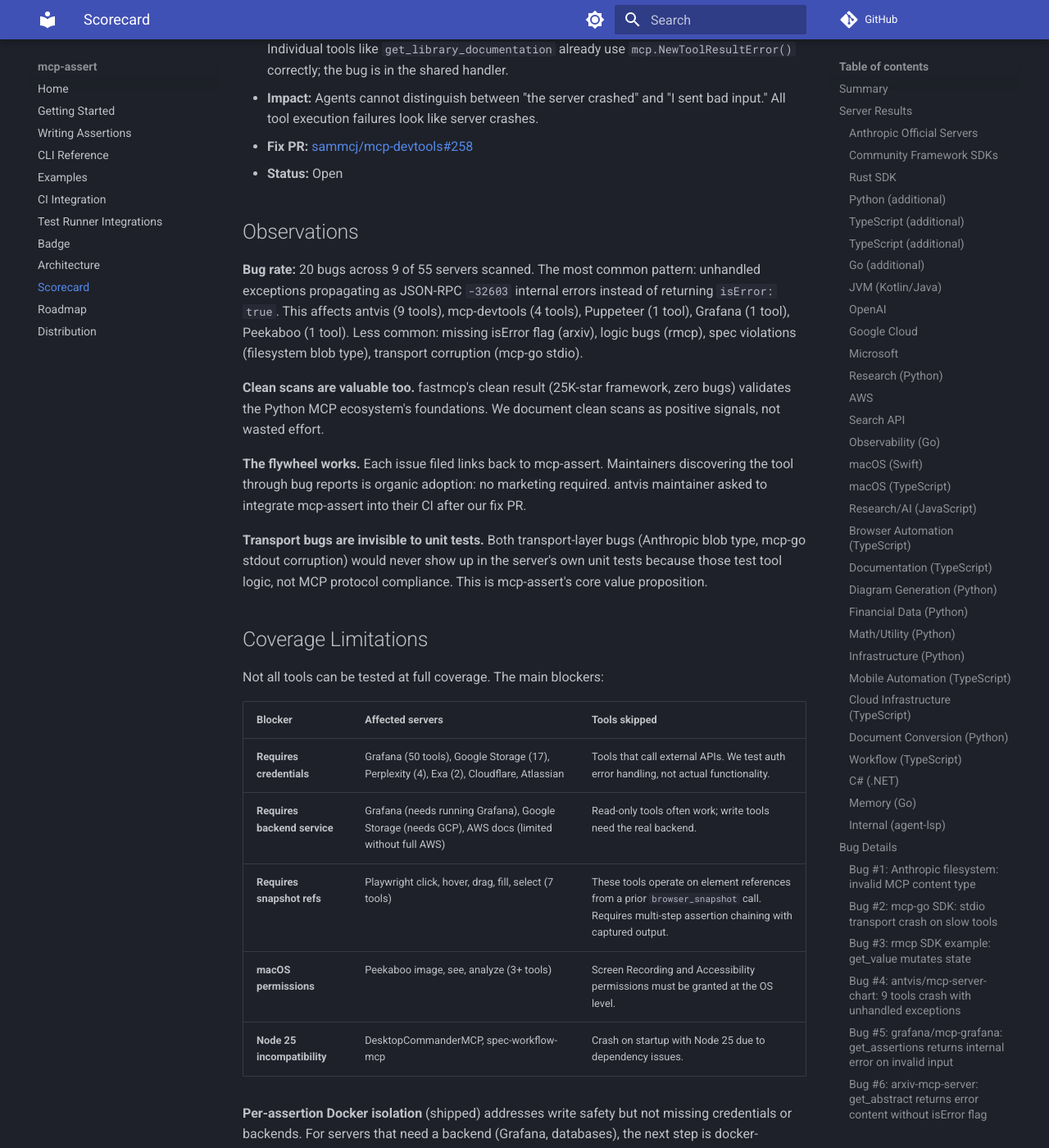
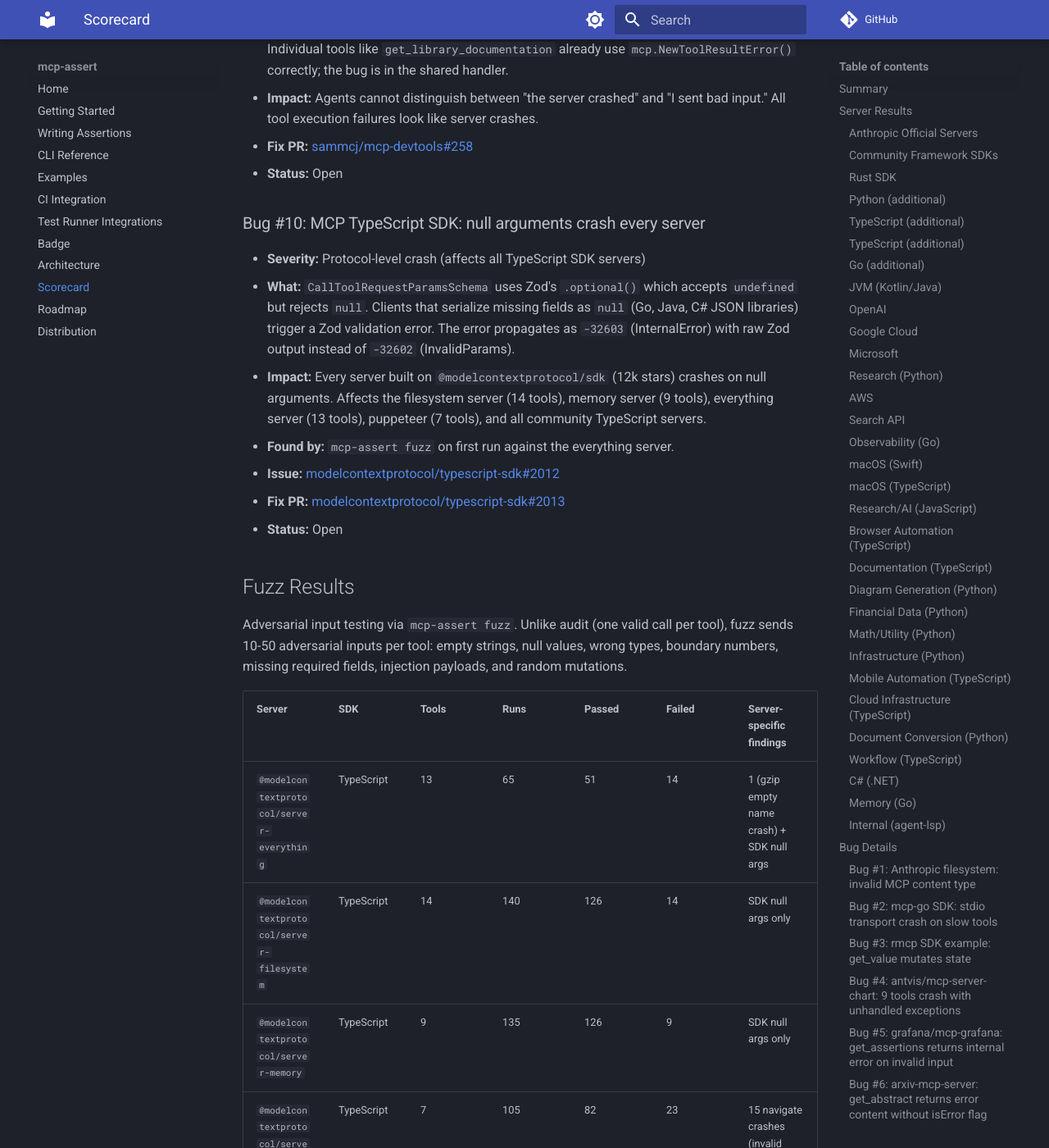
Before and after one commit to blackwell-systems/mcp-assert, an MkDocs documentation site: the page built from docs/scorecard.md, in a window 1280 px wide and 1400 px high, scrolled down 19892 px. Shown: the whole window at 82% size. Built offline with MkDocs 1.6.1 and Material for MkDocs 9.7.7, drawn with Linux system fonts in a browser that asks for light colours; comment, search, counter and statistics services are not loaded; some of the changed text lies outside the part shown.

Commit message:
docs: add TypeScript SDK null args bug and fuzz results to scorecard

```diff
--- a/docs/scorecard.md
+++ b/docs/scorecard.md
@@ -11,9 +11,9 @@
 | Languages tested | 7 (Go, TypeScript/JavaScript, Python, Rust, Kotlin/Java, Swift, C#) |
 | Transports tested | 3 (stdio, SSE, HTTP) |
 | Total assertions | 603 (520 server + 63 agent-lsp + 20 trajectory) |
-| Upstream bugs found | 30 (12 servers affected) |
-| Upstream issues filed | 8 (1 unfiled: repo archived) |
-| Upstream fix PRs submitted | 8 (5 ours pending, 2 merged, 1 closed after maintainer fix) |
+| Upstream bugs found | 31 (12 servers affected + 1 SDK) |
+| Upstream issues filed | 9 (1 unfiled: repo archived) |
+| Upstream fix PRs submitted | 9 (6 ours pending, 2 merged, 1 closed after maintainer fix) |
 | Clean scans (no bugs) | 46 |
 | Internal bugs fixed | 6 |
 
@@ -319,6 +319,31 @@
 - **Fix PR:** [sammcj/mcp-devtools#258](https://github.com/sammcj/mcp-devtools/pull/258)
 - **Status:** Open
 
+### Bug #10: MCP TypeScript SDK: null arguments crash every server
+
+- **Severity:** Protocol-level crash (affects all TypeScript SDK servers)
+- **What:** `CallToolRequestParamsSchema` uses Zod's `.optional()` which accepts `undefined` but rejects `null`. Clients that serialize missing fields as `null` (Go, Java, C# JSON libraries) trigger a Zod validation error. The error propagates as `-32603` (InternalError) with raw Zod output instead of `-32602` (InvalidParams).
+- **Impact:** Every server built on `@modelcontextprotocol/sdk` (12k stars) crashes on null arguments. Affects the filesystem server (14 tools), memory server (9 tools), everything server (13 tools), puppeteer (7 tools), and all community TypeScript servers.
+- **Found by:** `mcp-assert fuzz` on first run against the everything server.
+- **Issue:** [modelcontextprotocol/typescript-sdk#2012](https://github.com/modelcontextprotocol/typescript-sdk/issues/2012)
+- **Fix PR:** [modelcontextprotocol/typescript-sdk#2013](https://github.com/modelcontextprotocol/typescript-sdk/pull/2013)
+- **Status:** Open
+
+## Fuzz Results
+
+Adversarial input testing via `mcp-assert fuzz`. Unlike audit (one valid call per tool), fuzz sends 10-50 adversarial inputs per tool: empty strings, null values, wrong types, boundary numbers, missing required fields, injection payloads, and random mutations.
+
+| Server | SDK | Tools | Runs | Passed | Failed | Server-specific findings |
+|--------|-----|-------|------|--------|--------|--------------------------|
+| `@modelcontextprotocol/server-everything` | TypeScript | 13 | 65 | 51 | 14 | 1 (gzip empty name crash) + SDK null args |
+| `@modelcontextprotocol/server-filesystem` | TypeScript | 14 | 140 | 126 | 14 | SDK null args only |
+| `@modelcontextprotocol/server-memory` | TypeScript | 9 | 135 | 126 | 9 | SDK null args only |
+| `@modelcontextprotocol/server-puppeteer` | TypeScript | 7 | 105 | 82 | 23 | 15 navigate crashes (invalid URLs), 2 fill hangs + SDK null args |
+| `mcp-server-sqlite` | Python | 6 | 90 | 90 | 0 | Clean |
+| `mcp-server-fetch` | Python | 1 | 15 | 15 | 0 | Clean |
+
+**Key finding:** The TypeScript SDK null args bug is systemic, affecting every TypeScript server. Python SDK servers handle adversarial input gracefully. Puppeteer has additional server-specific bugs (unvalidated URLs passed to CDP, missing timeouts on selector waits).
+
 ## Observations
 
 **Bug rate:** 20 bugs across 9 of 55 servers scanned. The most common pattern: unhandled exceptions propagating as JSON-RPC `-32603` internal errors instead of returning `isError: true`. This affects antvis (9 tools), mcp-devtools (4 tools), Puppeteer (1 tool), Grafana (1 tool), Peekaboo (1 tool). Less common: missing isError flag (arxiv), logic bugs (rmcp), spec violations (filesystem blob type), transport corruption (mcp-go stdio).
```
